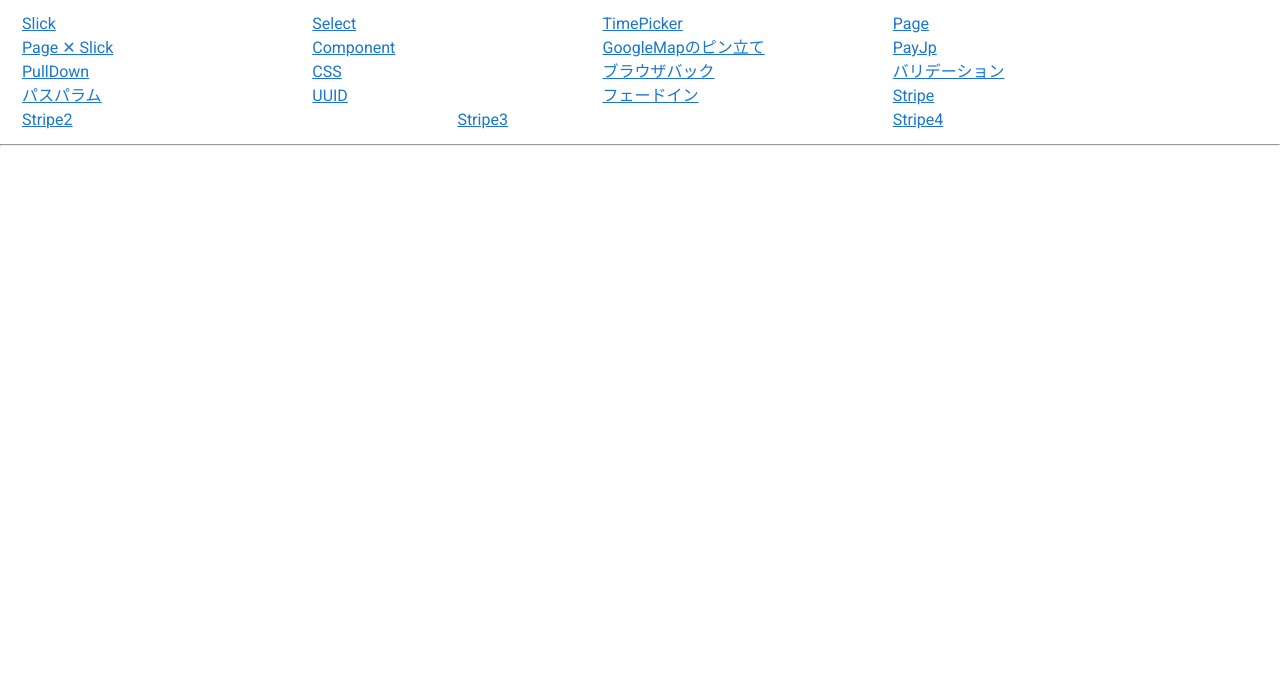
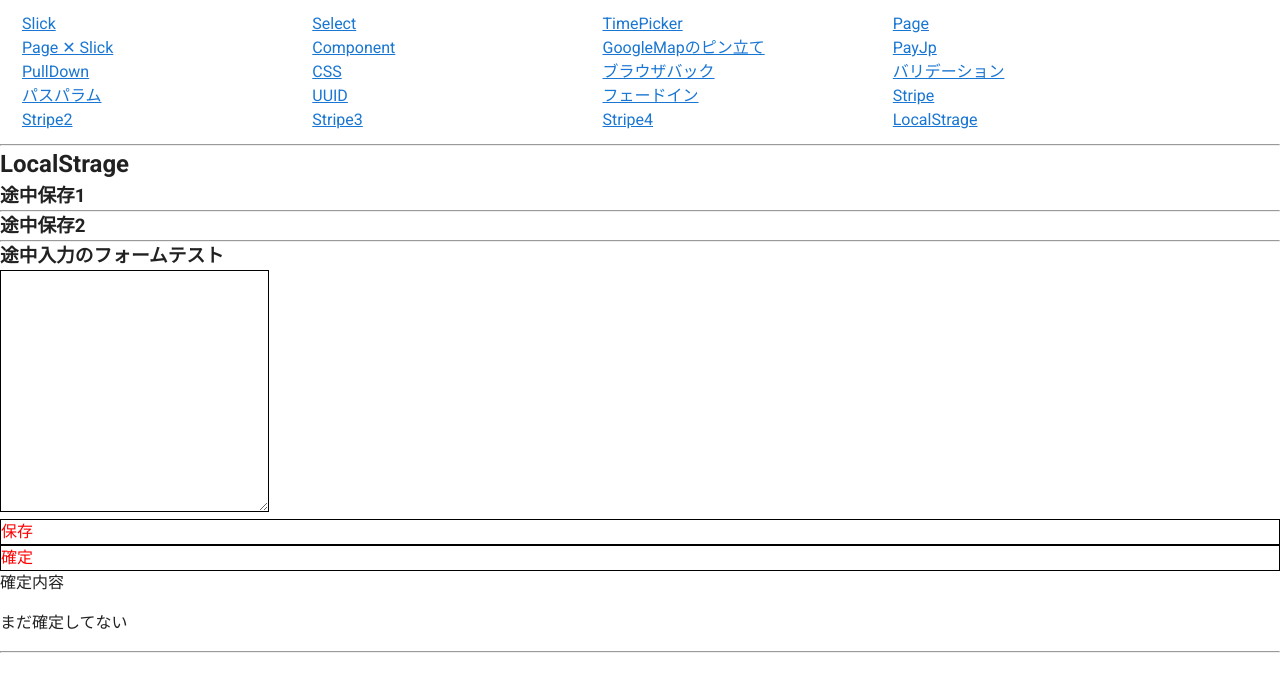
Before and after one commit to ShunSakakida/verify-vue, a Vue app: page /ls in a window 1280 px wide. Shown: the top 692 px of the page. Built offline with nearby package versions, Linux system fonts and the light colour scheme; what vue-uuid would draw is missing.

Commit message:
ローカルストレージ

```diff
--- a/src/App.vue
+++ b/src/App.vue
@@ -20,6 +20,7 @@
       <router-link class="rl" to="/stripe2">Stripe2</router-link>
       <router-link class="rl" to="/stripe3">Stripe3</router-link>
       <router-link class="rl" to="/stripe4">Stripe4</router-link>
+      <router-link class="rl" to="/ls">LocalStrage</router-link>
     </div>
     <hr>
     <router-view />
--- a/src/router/index.js
+++ b/src/router/index.js
@@ -130,6 +130,12 @@ const routes = [{
         component: () =>
             import ('../views/Stripe/Stripe4.vue'),
     },
+    {
+        path: '/ls',
+        name: 'ls',
+        component: () =>
+            import ('../views/LocalStrage.vue'),
+    },
 ]
 
 const router = new VueRouter({
--- /dev/null
+++ b/src/views/LocalStrage.vue
@@ -0,0 +1,59 @@
+<template>
+    <div>
+        <h2>LocalStrage</h2>
+        <div class="local1">
+            <h3>途中保存1</h3>
+
+        </div>
+        <hr>
+        <div class="local2">
+            <h3>途中保存2</h3>
+        </div>
+        <hr>
+        <div class="formtest">
+            <h3>途中入力のフォームテスト</h3>
+            <textarea v-model="context"
+                name="" id="" cols="30" rows="10"
+                style="border:solid 1px black"></textarea>
+
+            <div @click="store" style="border:solid 1px black; color:red">保存</div>
+            <div @click="commit" style="border:solid 1px black; color:red">確定</div>
+            <div>
+                <p>確定内容</p>
+                <p>{{commiting}}</p>
+            </div>
+            <hr>
+        </div>
+    </div>
+</template>
+<script>
+export default {
+    methods:{
+        setLocal1:function(){
+            localStorage.setItem('testKey1','testVal1');
+        },
+        //  途中保存
+        store(){
+            localStorage.setItem(this.key,this.context);
+        },
+        commit(){
+            this.commiting=this.context;
+            localStorage.removeItem(this.key);
+        }
+     },
+     mounted:function(){
+         // テスト実行
+        this.setLocal1();
+        // 途中入力内容取得
+        this.context=localStorage.getItem(this.key);
+     },
+     data() {
+         return {
+             context:'',
+             key:'textareanokey',
+             commiting:'まだ確定してない',
+         }
+     },
+ }
+
+</script>
--- a/src/views/Stripe/Stripe3.vue
+++ b/src/views/Stripe/Stripe3.vue
@@ -57,6 +57,7 @@ export default {
   },
   mounted: async function(){
     const stripe = await loadStripe('pk_test_51IBD8VFDFn7wOoD01z8ZMQWM4iMRRUSr4VBwFFEDbsSeq3xBqadosJ09Gt6iQEVdyHqqhlq0F1YKbrA76vlTwVOo00ae8Epd0m');
+    console.log(stripe);
     this.stripe=stripe;
     let elements = stripe.elements();
 
```
